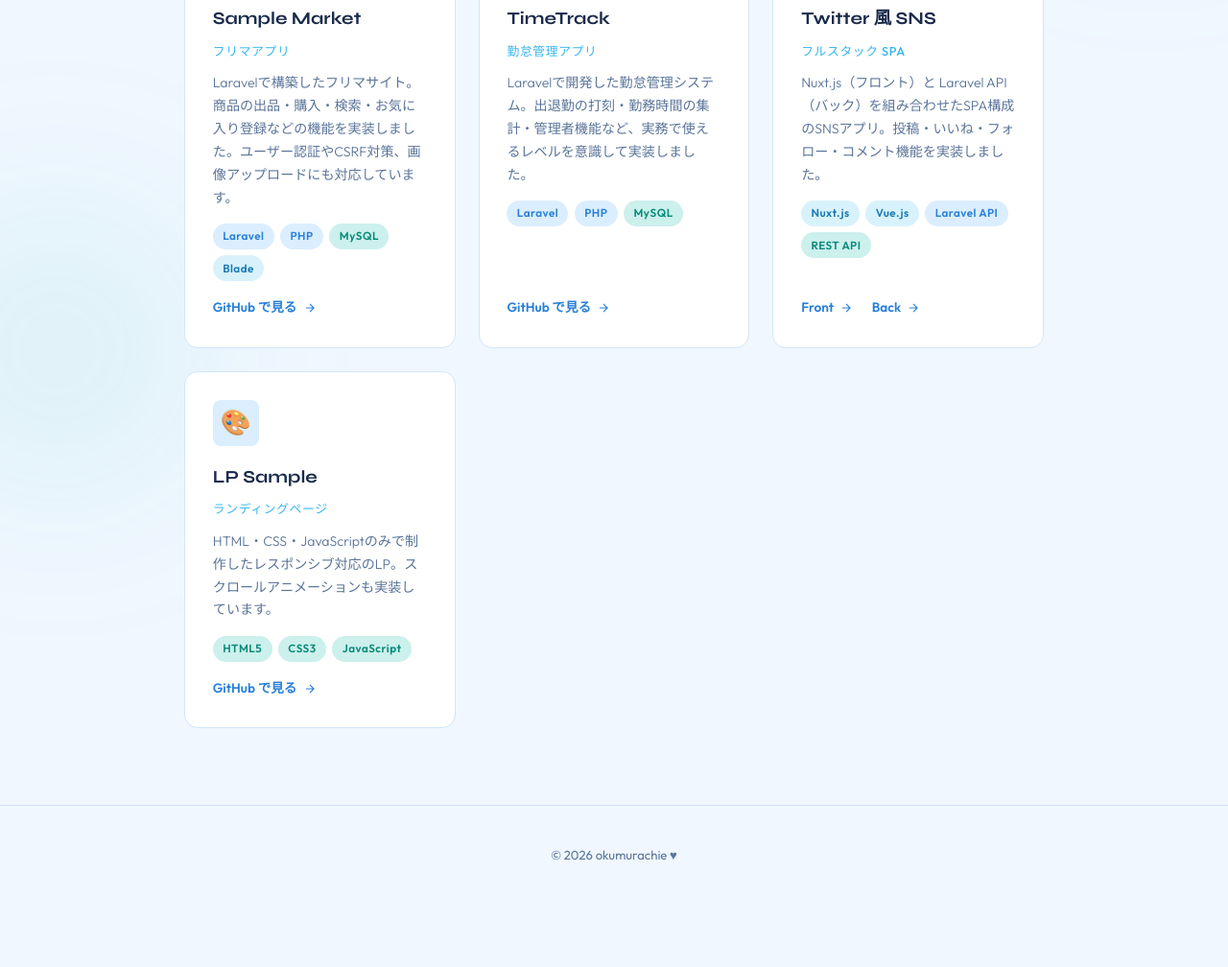
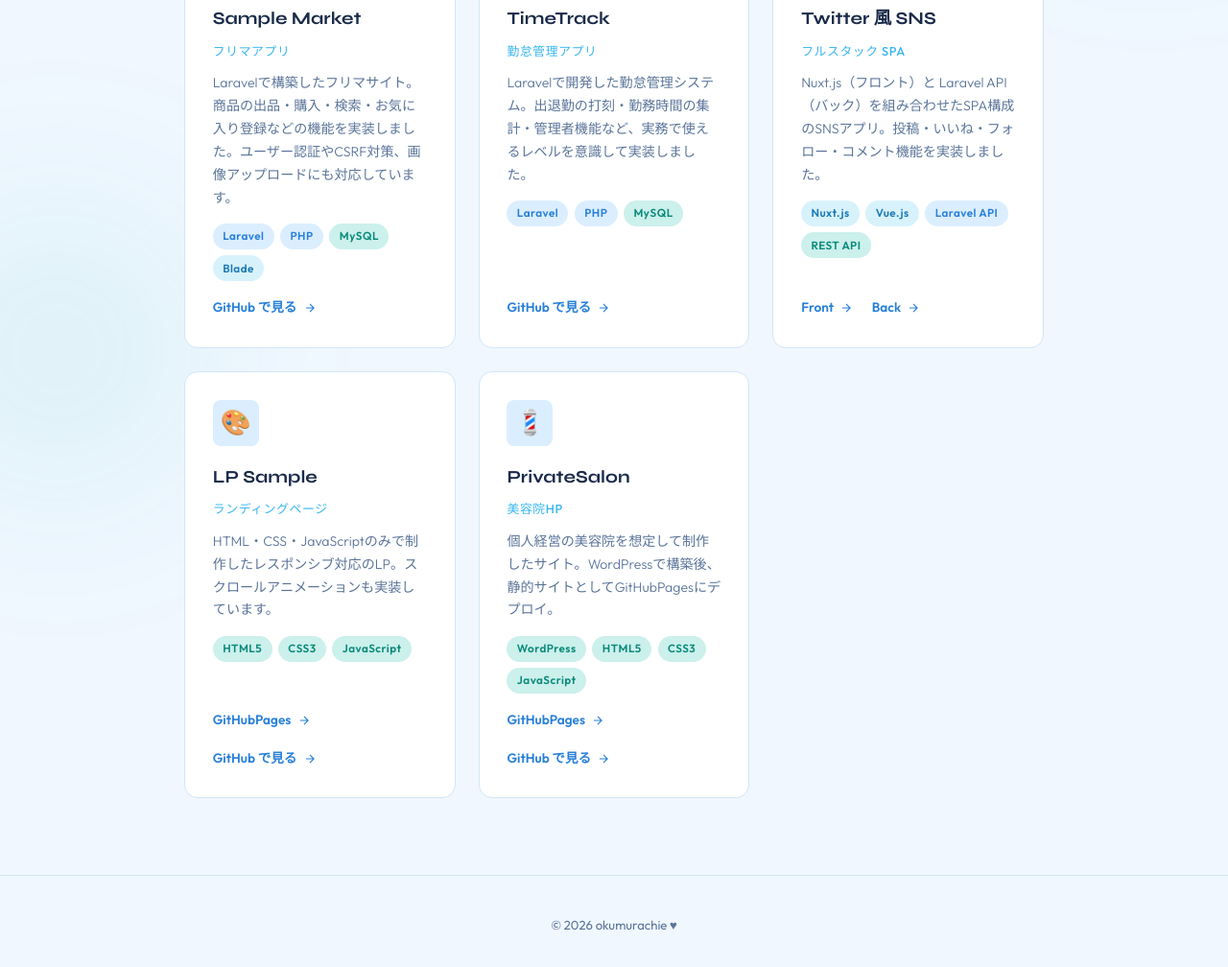
Before and after one commit to okumurachie/okumurachie-portfolio, a plain HTML site: page html/projects.html in a window 1280 px wide. Shown: the part 376-1384 px from the top of the page at 96% size. Before the commit the page ends 1319 px from the top, so only its background shows below. Drawn offline with Linux system fonts and the light colour scheme.

Commit message:
プロジェクト追加(WordPressサイト)

```diff
--- a/html/projects.html
+++ b/html/projects.html
@@ -161,7 +161,72 @@
                     </div>
                     <a
                         class="project-link"
+                        href="https://okumurachie.github.io/LP-sample/"
+                        target="_blank"
+                        rel="noopener"
+                    >
+                        GitHubPages
+                        <svg
+                            viewBox="0 0 24 24"
+                            fill="none"
+                            stroke="currentColor"
+                            stroke-width="2"
+                        >
+                            <path d="M5 12h14M12 5l7 7-7 7" />
+                        </svg>
+                    </a>
+                    <a
+                        class="project-link"
                         href="https://github.com/okumurachie/LP-sample"
+                        target="_blank"
+                        rel="noopener"
+                    >
+                        GitHub で見る
+                        <svg
+                            viewBox="0 0 24 24"
+                            fill="none"
+                            stroke="currentColor"
+                            stroke-width="2"
+                        >
+                            <path d="M5 12h14M12 5l7 7-7 7" />
+                        </svg>
+                    </a>
+                </article>
+
+                <article class="project-card reveal">
+                    <div class="project-icon">💈</div>
+                    <div class="project-body">
+                        <h2 class="project-name">PrivateSalon</h2>
+                        <p class="project-sub">美容院HP</p>
+                        <p class="project-desc">
+                            個人経営の美容院を想定して制作したサイト。WordPressで構築後、静的サイトとしてGitHubPagesにデプロイ。
+                        </p>
+                        <div class="project-tags">
+                            <span class="tag teal">WordPress</span>
+                            <span class="tag teal">HTML5</span>
+                            <span class="tag teal">CSS3</span>
+                            <span class="tag teal">JavaScript</span>
+                        </div>
+                    </div>
+                    <a
+                        class="project-link"
+                        href="https://okumurachie.github.io/PrivateSalon-portfolio/"
+                        target="_blank"
+                        rel="noopener"
+                    >
+                        GitHubPages
+                        <svg
+                            viewBox="0 0 24 24"
+                            fill="none"
+                            stroke="currentColor"
+                            stroke-width="2"
+                        >
+                            <path d="M5 12h14M12 5l7 7-7 7" />
+                        </svg>
+                    </a>
+                    <a
+                        class="project-link"
+                        href="https://github.com/okumurachie/PrivateSalon-portfolio"
                         target="_blank"
                         rel="noopener"
                     >
```
